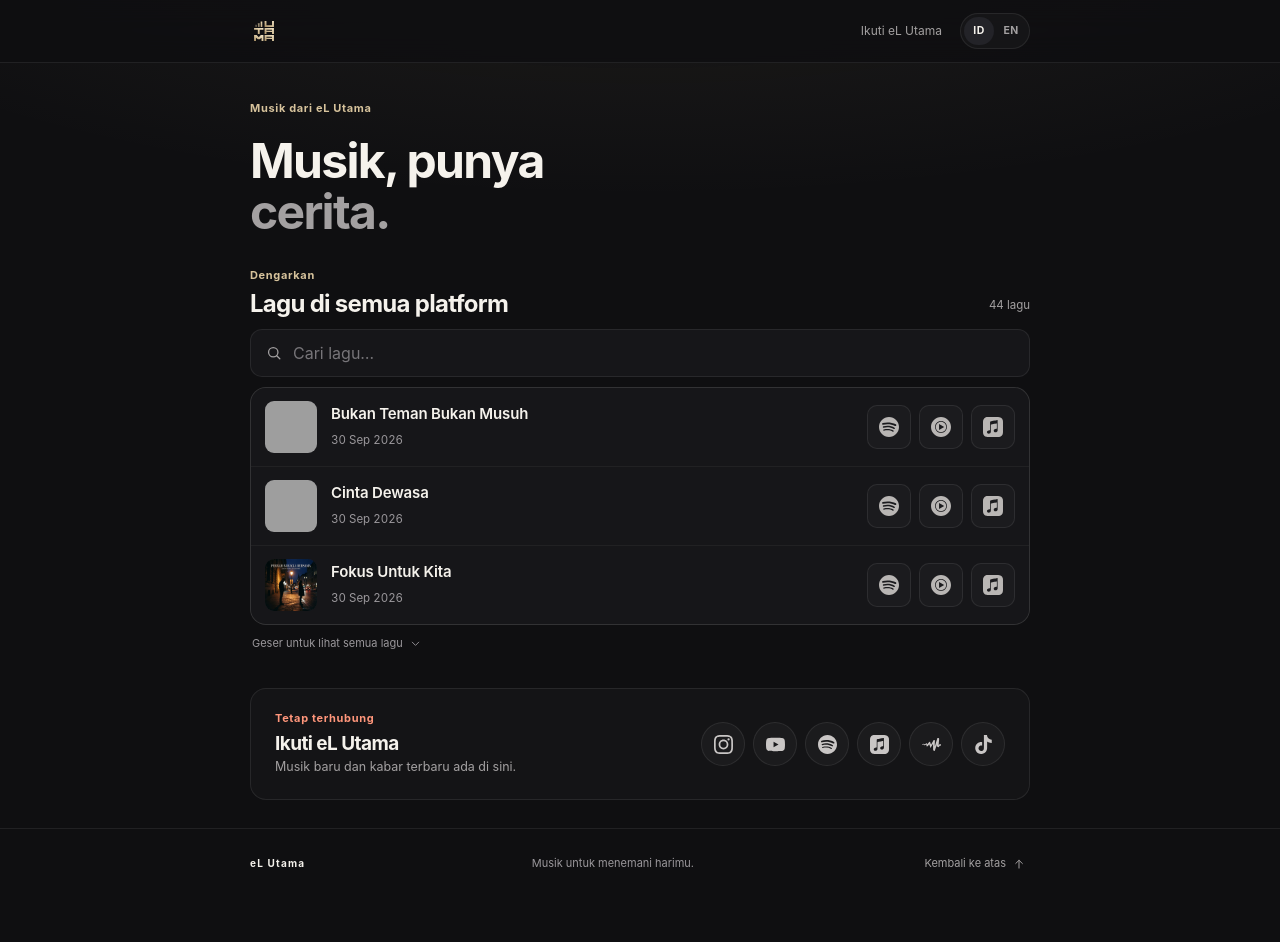
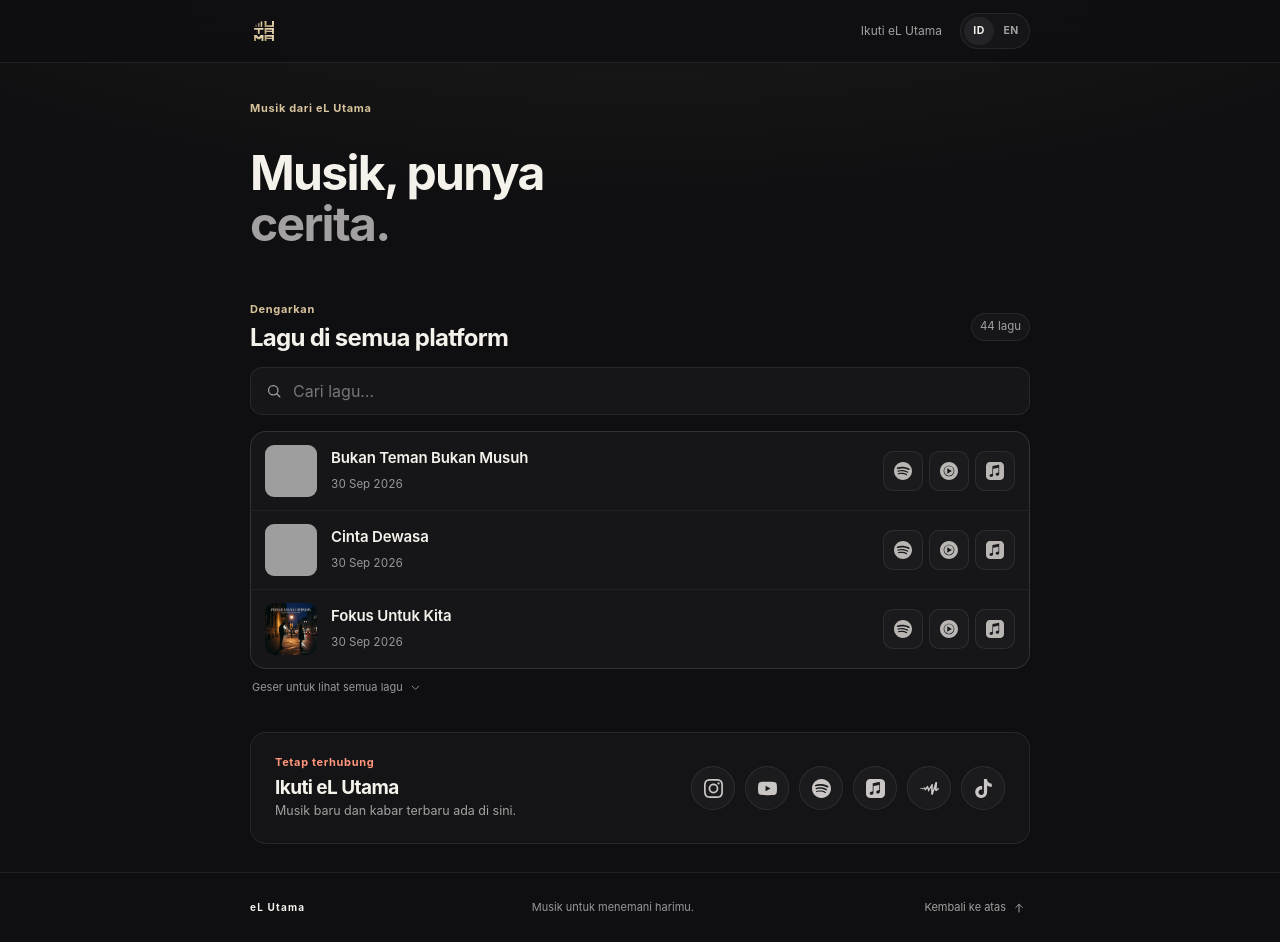
Before and after one commit to el-utama/bio, a website: page index.html in a window 1280 px wide. Before the commit the page ends 898 px from the top, so only its background shows below. Drawn offline with Linux system fonts and the light colour scheme; grey boxes are pictures that could not be loaded.

Commit message:
Cache bust: force CSS reload

```diff
--- a/styles.css
+++ b/styles.css
@@ -1,3 +1,4 @@
+/* v2024-10-21-14:30 */
 :root {
   color-scheme: dark;
   --bg: #0f0f11;
@@ -20,7 +21,7 @@
   --audiomack: #fd4b77;
   --tiktok: #25f4ee;
   --max: 780px;
-  --row-h: 100px;
+  --row-h: 88px;
   --radius-sm: 9px;
   --radius-md: 12px;
   --radius-lg: 16px;
@@ -59,7 +60,7 @@ svg { display: block; }
 .icon-sprite { position: absolute; width: 0; height: 0; overflow: hidden; }
 
 .wrap {
-  width: min(100% - 32px, var(--max));
+  width: min(100% - 24px, var(--max));
   margin-inline: auto;
 }
 
@@ -112,6 +113,7 @@ svg { display: block; }
   justify-content: space-between;
   gap: 12px;
   min-height: 56px;
+  padding: 0 8px;
 }
 
 .wordmark,
@@ -216,10 +218,10 @@ svg { display: block; }
 
 /* Hero */
 
-.hero { padding: 14px 0 10px; }
+.hero { padding: 24px 0 16px; }
 
 .eyebrow {
-  margin: 0;
+  margin: 0 0 8px;
   color: var(--gold);
   font-size: 11px;
   line-height: 1.4;
@@ -228,7 +230,7 @@ svg { display: block; }
 }
 
 h1 {
-  margin: 4px 0 4px;
+  margin: 8px 0 8px;
   font-size: clamp(1.85rem, 8vw, 3rem);
   line-height: 1.06;
   letter-spacing: -.035em;
@@ -239,14 +241,15 @@ h1 {
 
 /* Catalog */
 
-.catalog-section { padding: 2px 0 24px; }
+.catalog-section { padding: 24px 0 24px; }
 
 .section-heading {
   display: flex;
-  align-items: flex-end;
+  align-items: center;
   justify-content: space-between;
-  gap: 12px;
-  margin-bottom: 12px;
+  gap: 16px;
+  margin-bottom: 16px;
+  flex-wrap: wrap;
 }
 
 .section-title-group { min-width: 0; }
@@ -269,11 +272,15 @@ h2 {
 
 .catalog-count {
   flex: 0 0 auto;
-  margin: 0 0 2px;
+  margin: 0;
   color: var(--muted);
   font-size: 11.5px;
   font-variant-numeric: tabular-nums;
   white-space: nowrap;
+  padding: 4px 8px;
+  background: var(--surface);
+  border: 1px solid var(--line);
+  border-radius: 999px;
 }
 
 /* Search */
@@ -283,7 +290,7 @@ h2 {
   align-items: center;
   gap: 10px;
   height: 48px;
-  margin-bottom: 10px;
+  margin-bottom: 16px;
   padding: 0 6px 0 14px;
   border: 1px solid var(--line);
   border-radius: var(--radius-md);
@@ -370,16 +377,14 @@ h2 {
 
 .release-card {
   display: grid;
-  grid-template-columns: 44px minmax(0, 1fr);
-  grid-template-areas:
-    "cover info"
-    "cover links";
-  grid-template-rows: auto auto;
-  align-content: center;
-  column-gap: 12px;
-  row-gap: 4px;
-  height: var(--row-h);
-  padding: 8px 12px;
+  grid-template-columns: 40px minmax(0, 1fr) auto;
+  grid-template-areas: "cover info links";
+  grid-template-rows: auto;
+  align-items: center;
+  column-gap: 10px;
+  row-gap: 0;
+  min-height: var(--row-h);
+  padding: 8px 10px;
   background: var(--surface);
   transition: background .15s ease;
 }
@@ -388,8 +393,8 @@ h2 {
 .release-cover {
   grid-area: cover;
   align-self: center;
-  width: 44px;
-  height: 44px;
+  width: 40px;
+  height: 40px;
   border-radius: var(--radius-sm);
   object-fit: cover;
   background: var(--surface-3);
@@ -428,15 +433,15 @@ h2 {
 .platform-links {
   grid-area: links;
   display: flex;
-  gap: 8px;
-  margin-top: 2px;
+  gap: 6px;
+  margin-top: 0;
 }
 
 .platform-link {
   position: relative;
   display: grid;
-  width: 44px;
-  height: 44px;
+  width: 40px;
+  height: 40px;
   place-items: center;
   border: 1px solid var(--line);
   border-radius: 10px;
@@ -450,7 +455,7 @@ h2 {
   inset: -4px;
   border-radius: 14px;
 }
-.platform-link .icon { width: 20px; height: 20px; }
+.platform-link .icon { width: 18px; height: 18px; }
 .platform-link:active { background: var(--surface-3); }
 
 .platform-link[data-platform="spotify"]:hover,
@@ -547,6 +552,8 @@ h2 {
 .follow-section {
   display: flex;
   flex-direction: column;
+  align-items: center;
+  text-align: center;
   gap: 16px;
   margin-top: 4px;
   padding: 20px;
@@ -561,8 +568,9 @@ h2 {
 
 .social-links {
   display: flex;
+  justify-content: center;
   flex-wrap: wrap;
-  gap: 8px;
+  gap: 10px;
 }
 
 .social-link {
@@ -605,7 +613,7 @@ h2 {
   justify-content: space-between;
   gap: 12px;
   min-height: 60px;
-  padding: 14px 0;
+  padding: 14px 8px;
 }
 
 .footer-wordmark {
@@ -615,7 +623,7 @@ h2 {
 }
 
 .footer-tagline {
-  display: none;
+  display: inline;
   color: var(--meta);
   font-size: 11px;
 }
@@ -639,7 +647,7 @@ h2 {
 .back-top:hover { color: var(--gold); }
 
 .noscript-note {
-  width: min(100% - 32px, var(--max));
+  width: min(100% - 24px, var(--max));
   margin: 15px auto;
   color: var(--muted);
   font-size: 12px;
@@ -651,7 +659,7 @@ h2 {
   :root { --row-h: 78px; }
 
   .wrap { width: min(100% - 48px, var(--max)); }
-  .header-inner { min-height: 62px; }
+  .header-inner { min-height: 62px; padding: 0; }
   .header-link { display: inline; }
   .wordmark-fallback { font-size: 12px; }
 
@@ -673,8 +681,8 @@ h2 {
   .release-title { margin-bottom: 3px; font-size: 15px; line-height: 1.3; -webkit-line-clamp: 1; }
   .release-date { font-size: 11.5px; }
   .platform-links { margin-top: 0; }
-  .platform-link { width: 44px; height: 44px; }
-  .platform-link .icon { width: 20px; height: 20px; }
+  .platform-link { width: 40px; height: 40px; }
+  .platform-link .icon { width: 18px; height: 18px; }
 
   .sk-cover { width: 52px; height: 52px; }
 
@@ -682,6 +690,7 @@ h2 {
     flex-direction: row;
     align-items: center;
     justify-content: space-between;
+    text-align: left;
     gap: 24px;
     margin-top: 6px;
     padding: 22px 24px;
@@ -690,6 +699,10 @@ h2 {
   .social-link { width: 44px; height: 44px; }
 
   .footer-tagline { display: inline; }
+
+  .wrap { width: min(100% - 48px, var(--max)); }
+  .header-inner { padding: 0; }
+  .footer-inner { padding: 14px 0; }
 }
 
 @media (min-width: 820px) {
@@ -705,23 +718,24 @@ h2 {
 }
 
 @media (max-width: 359px) {
-  .wrap { width: min(100% - 28px, 480px); }
+  .wrap { width: min(100% - 20px, 480px); }
   .hero { padding: 20px 0 16px; }
   h1 { margin: 6px 0 6px; }
   .release-card {
-    column-gap: 10px;
-    padding-inline: 10px;
+    column-gap: 8px;
+    padding-inline: 8px;
   }
-  .release-cover { width: 40px; height: 40px; }
-  .release-title { font-size: 13.5px; }
+  .release-cover { width: 36px; height: 36px; }
+  .release-title { font-size: 13px; }
   .release-date { font-size: 10.5px; }
-  .platform-link { width: 44px; height: 44px; }
+  .platform-link { width: 36px; height: 36px; }
+  .platform-link .icon { width: 16px; height: 16px; }
   .social-links { gap: 6px; }
-  .social-link { width: 44px; height: 44px; }
+  .social-link { width: 40px; height: 40px; }
   .catalog-count { font-size: 11px; }
   .section-description { font-size: 12px; }
-  .follow-section { padding: 18px; }
-  .follow-section h2 { font-size: 18px; }
+  .follow-section { padding: 16px; }
+  .follow-section h2 { font-size: 17px; }
   .footer-inner { min-height: 56px; }
 }
 
```
